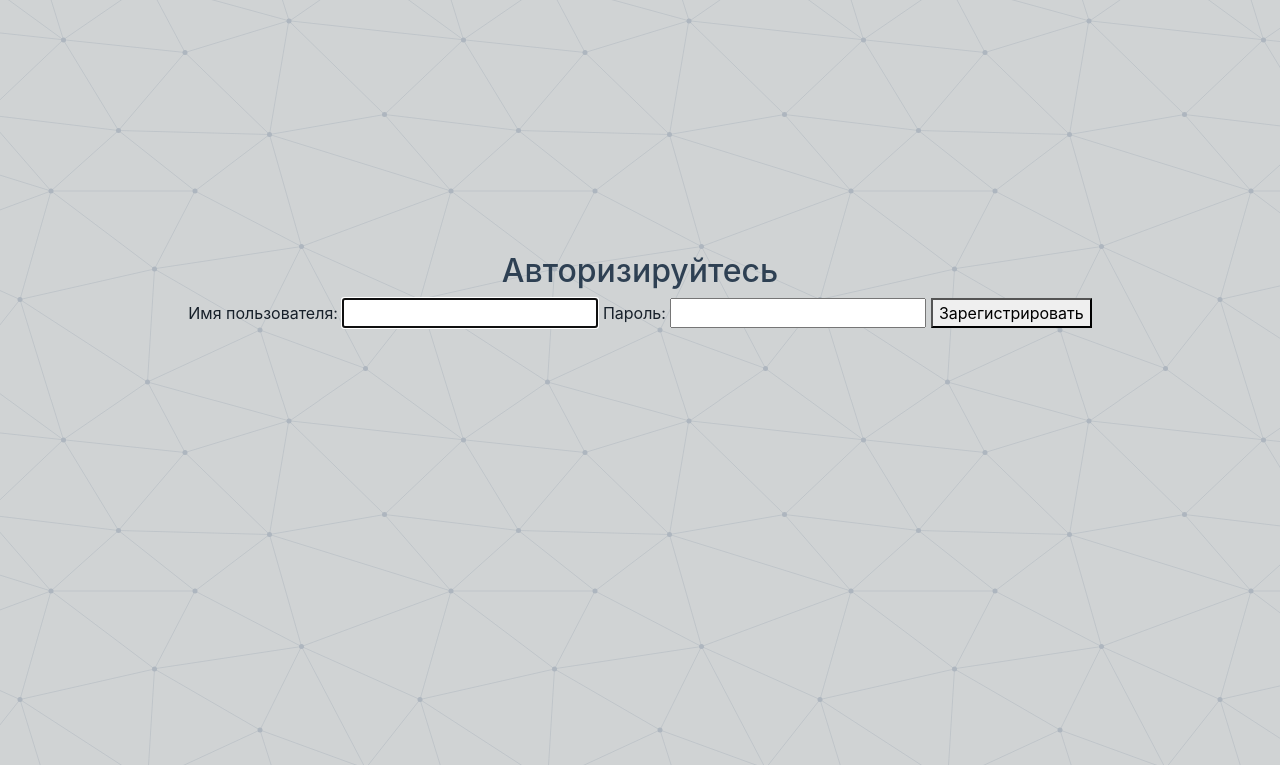
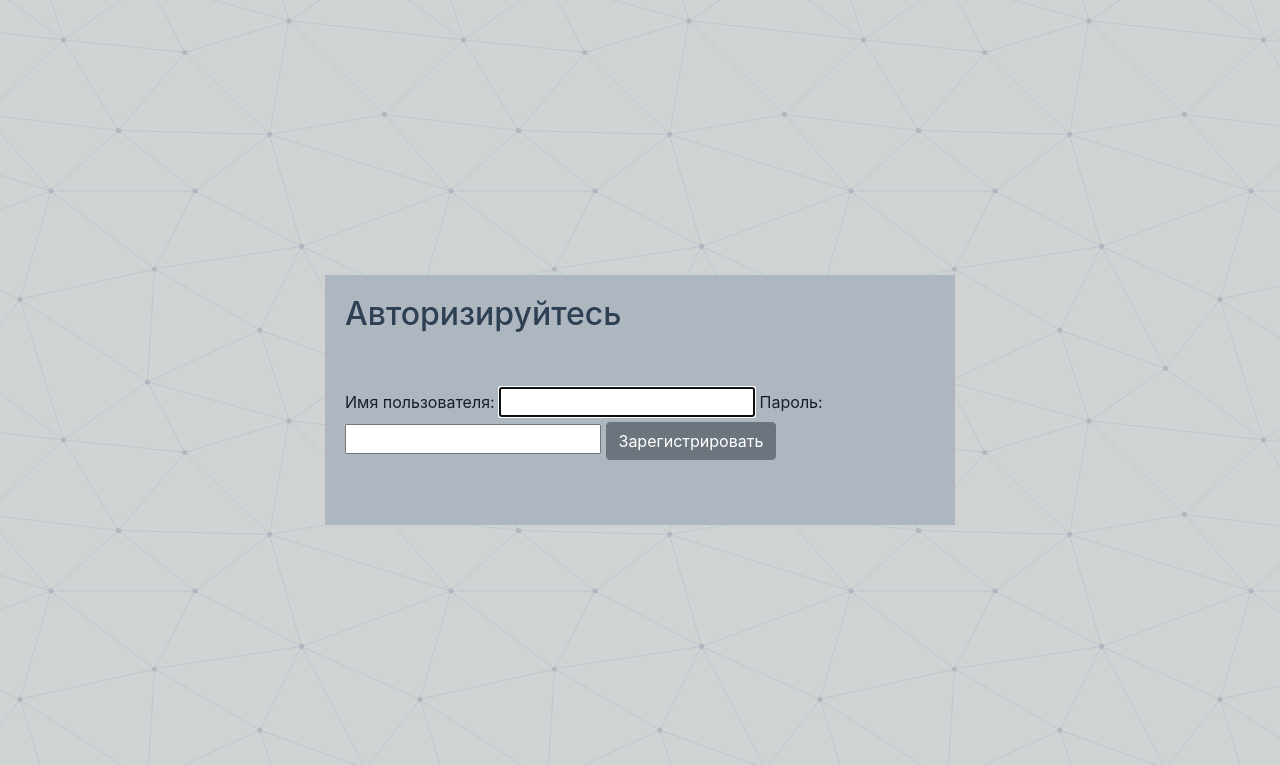
Before and after one commit to haost74/django_auth, a Django app: page /accounts/login/ in a window 1280 px wide. Shown: the top 765 px of the page. Run offline with Django 4.2, Linux system fonts and the light colour scheme.

Commit message:
new content

```diff
--- a/django_project/urls.py
+++ b/django_project/urls.py
@@ -1,4 +1,5 @@
 # django_project/urls.py
+from django import forms
 from django.contrib import admin
 from django.urls import path, include
 from django.views.generic.base import TemplateView # new
--- a/static/css/index.css
+++ b/static/css/index.css
@@ -81,3 +81,18 @@ color:#E74C3C;
     margin: auto;
     padding: 20px;
 }
+
+.connect{
+  display: grid;
+  width: 630px;
+    height: 250px;
+    background-color: #AEB6BF;
+
+    position: absolute;
+    top:0;
+    bottom: 0;
+    left: 0;
+    right: 0;
+    margin: auto;
+    padding: 20px;
+}
--- a/templates/registration/login.html
+++ b/templates/registration/login.html
@@ -4,12 +4,12 @@
 {% block title %}Login{% endblock %}
 
 {% block content %}
-<div class="form">
+<div class="connect">
   <h2 class="reg-user">Авторизируйтесь</h2>
   <form method="post">
     {% csrf_token %}
-    {{ form.as_table}}
-    <button type="submit">Зарегистрировать</button>
+    {{ form.as_table }}
+    <button class="btn btn-secondary" type="submit">Зарегистрировать</button>
   </form>
   </div>
 {% endblock %}
```
Also changed, not shown: db.sqlite3.
